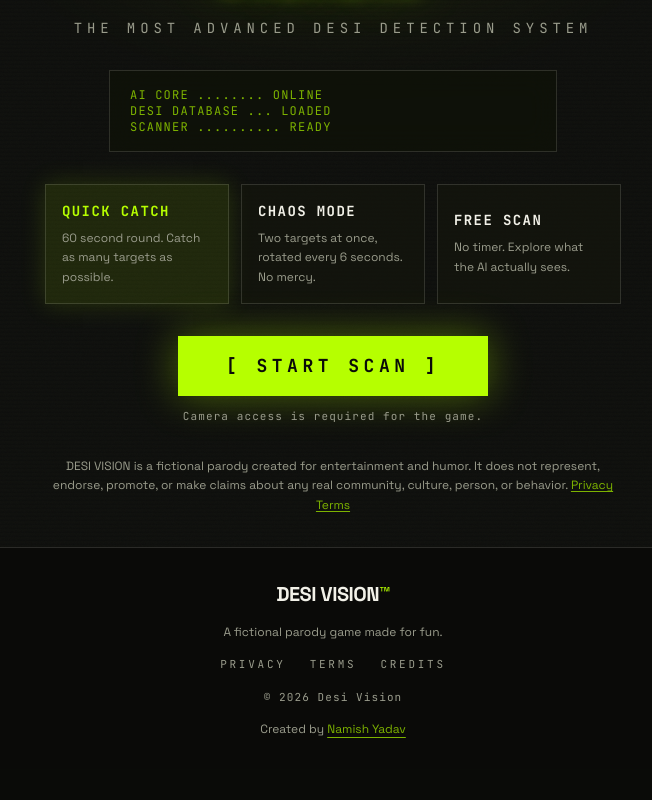
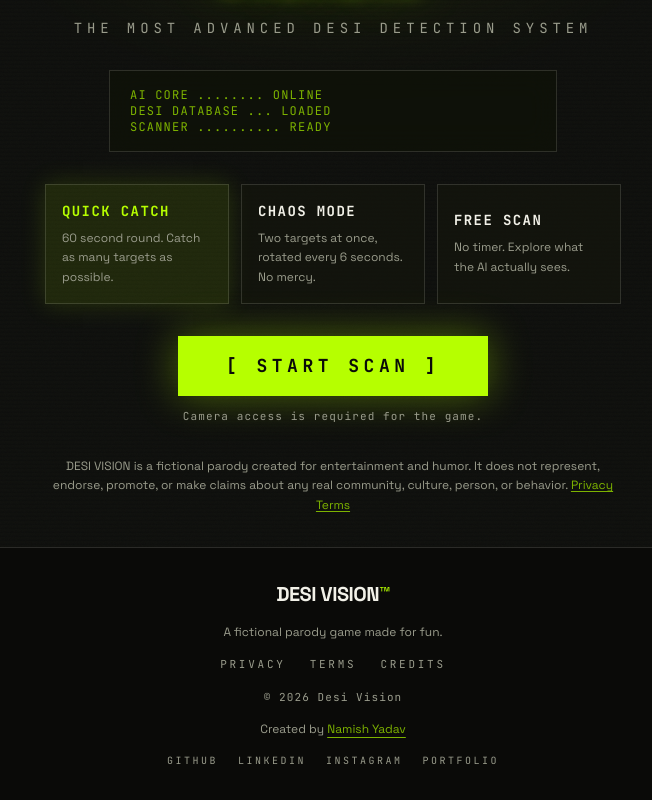
Before and after one commit to p3xz/desi-vision, a React (Vite) app: page / in a window 1280 px wide. Shown: the part 211-1011 px from the top of the page, without its empty margins (307-959 px from the left). Before the commit the page ends 980 px from the top, so only its background shows below. Built offline with nearby package versions, Linux system fonts and the light colour scheme.

Commit message:
Add social links to Credits page and footer
The privacy and terms screens already on the site cover the camera handling
honestly: footage is processed on-device by TensorFlow.js and never uploaded.
The site sets no cookies, so no cookie-consent banner was added.

```diff
--- a/src/components/Footer.tsx
+++ b/src/components/Footer.tsx
@@ -45,6 +45,12 @@ export default function Footer({ onNavigate }: Props) {
             Namish Yadav
           </a>
         </div>
+        <div className="flex flex-wrap items-center justify-center gap-x-5 gap-y-1 font-mono text-[10px] tracking-[0.25em]">
+          <a href="https://github.com/p3xz" target="_blank" rel="noreferrer" className="text-dim transition-colors hover:text-acid">GITHUB</a>
+          <a href="https://linkedin.com/in/namish-yadav-639769408" target="_blank" rel="noreferrer" className="text-dim transition-colors hover:text-acid">LINKEDIN</a>
+          <a href="https://instagram.com/nam7sh" target="_blank" rel="noreferrer" className="text-dim transition-colors hover:text-acid">INSTAGRAM</a>
+          <a href="https://namishhh.vercel.app" target="_blank" rel="noreferrer" className="text-dim transition-colors hover:text-acid">PORTFOLIO</a>
+        </div>
       </div>
     </footer>
   );
--- a/src/components/Legal.tsx
+++ b/src/components/Legal.tsx
@@ -179,6 +179,42 @@ export function CreditsPage({ onBack }: PageProps) {
           </a>
         </p>
       </Section>
+      <Section title="FIND NAMISH">
+        <div className="flex flex-wrap gap-x-6 gap-y-2 font-mono text-[11px] tracking-[0.25em]">
+          <a
+            href="https://github.com/p3xz"
+            target="_blank"
+            rel="noreferrer"
+            className="text-acid-dim underline underline-offset-4 hover:text-acid"
+          >
+            GITHUB
+          </a>
+          <a
+            href="https://linkedin.com/in/namish-yadav-639769408"
+            target="_blank"
+            rel="noreferrer"
+            className="text-acid-dim underline underline-offset-4 hover:text-acid"
+          >
+            LINKEDIN
+          </a>
+          <a
+            href="https://instagram.com/nam7sh"
+            target="_blank"
+            rel="noreferrer"
+            className="text-acid-dim underline underline-offset-4 hover:text-acid"
+          >
+            INSTAGRAM
+          </a>
+          <a
+            href="https://namishhh.vercel.app"
+            target="_blank"
+            rel="noreferrer"
+            className="text-acid-dim underline underline-offset-4 hover:text-acid"
+          >
+            PORTFOLIO
+          </a>
+        </div>
+      </Section>
       <Section title="BUILT WITH">
         <p>
           React, TypeScript, Tailwind CSS, Framer Motion, and TensorFlow.js with
```
